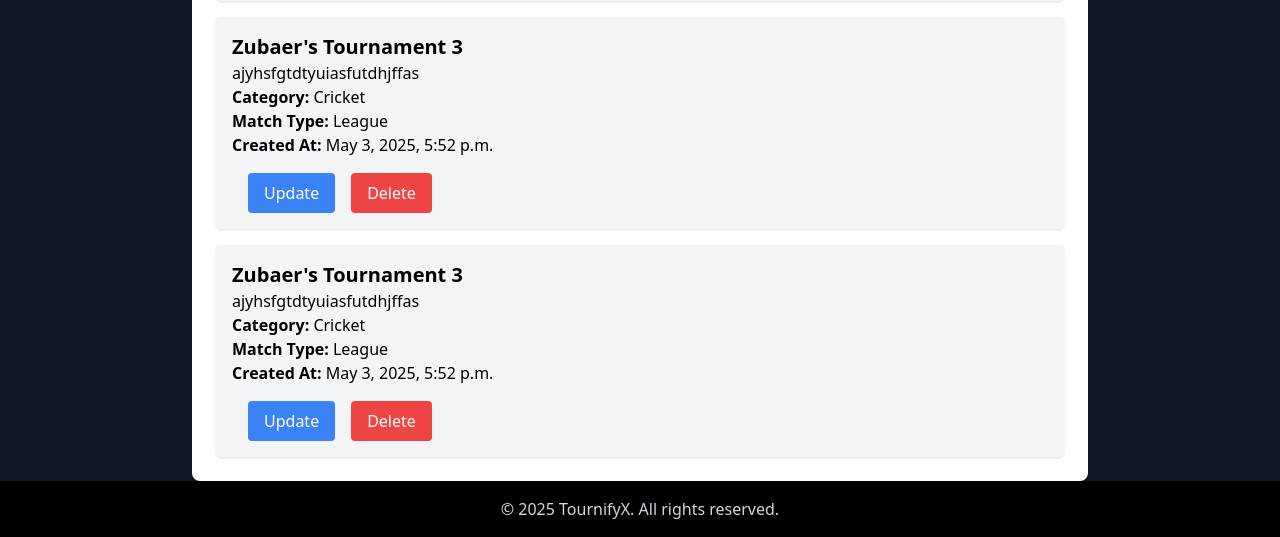
After one commit to Arkibba/TournifyX, a Django app: page /user-tournaments/ in a window 1280 px wide. The commit adds this page. Shown: the part 839-1376 px from the top of the page. Run offline with Django 5.2, Linux system fonts and the light colour scheme; a user stored in the database is signed in; data comes from the database, SQL or seed files in the repository; both versions use the stored data as it was after the commit; some libraries are stand-ins or nearby versions.

Commit message:
added update and delete

```diff
--- a/Main/urls.py
+++ b/Main/urls.py
@@ -28,4 +28,6 @@ urlpatterns = [
     path('host-tournament/', views.host_tournament, name='host_tournament'),
     path('join-tournament/', views.join_tournament, name='join_tournament'),
     path('tournament-dashboard/<int:tournament_id>/', views.tournament_dashboard, name='tournament_dashboard'),
+    path('user-tournaments/', views.user_tournaments, name='user_tournaments'),
+    path('update-tournament/<int:tournament_id>/', views.update_tournament, name='update_tournament'),
 ]
--- a/templates/home.html
+++ b/templates/home.html
@@ -17,6 +17,7 @@
 <body class="relative h-screen text-white">
 
   <video
+
     id="introVideo"
     class="absolute top-0 left-0 w-full h-full object-cover z-0"
     autoplay
@@ -48,7 +49,7 @@
         </div>
         <div class="hidden md:flex space-x-6">
           <a href="#" class="text-gray-200 hover:text-white hover:underline">Home</a>
-          <a href="#" class="text-gray-200 hover:text-white hover:underline">Tournaments</a>
+          <a href="{% url 'user_tournaments' %}" class="text-gray-200 hover:text-white hover:underline">Tournaments</a>
           <a href="#" class="text-gray-200 hover:text-white hover:underline">About</a>
           <a href="#" class="text-gray-200 hover:text-white hover:underline">Contact</a>
           <!-- Add a button to trigger the modal -->
--- a/templates/host_tournament.html
+++ b/templates/host_tournament.html
@@ -53,10 +53,9 @@
     </div>
   </div>
 </div>
+
+
 {% endif %}
-
-{% endblock %}
-
 <script>
   document.addEventListener('DOMContentLoaded', function () {
     const modal = document.getElementById('successModal');
@@ -71,3 +70,4 @@
     }
   });
 </script>
+{% endblock %}
--- /dev/null
+++ b/templates/user_tournaments.html
@@ -0,0 +1,31 @@
+{% extends 'base.html' %}
+{% block title %}My Tournaments{% endblock %}
+
+{% block content %}
+<div class="max-w-4xl mx-auto mt-8 p-6 bg-white shadow-md rounded-lg text-black">
+    <h1 class="text-3xl font-bold mb-4">My Tournaments</h1>
+
+    {% if tournaments %}
+        <ul class="space-y-4">
+            {% for tournament in tournaments %}
+                <li class="p-4 bg-gray-100 rounded shadow">
+                    <h2 class="text-xl font-bold">{{ tournament.name }}</h2>
+                    <p>{{ tournament.description }}</p>
+                    <p><strong>Category:</strong> {{ tournament.get_category_display }}</p>
+                    <p><strong>Match Type:</strong> {{ tournament.get_match_type_display }}</p>
+                    <p><strong>Created At:</strong> {{ tournament.created_at }}</p>
+
+                    <form method="POST" class="mt-4 flex space-x-4">
+                        {% csrf_token %}
+                        <input type="hidden" name="tournament_id" value="{{ tournament.id }}">
+                        <button type="submit" name="action" value="update" class="px-4 py-2 bg-blue-500 text-white rounded">Update</button>
+                        <button type="submit" name="action" value="delete" class="px-4 py-2 bg-red-500 text-white rounded">Delete</button>
+                    </form>
+                </li>
+            {% endfor %}
+        </ul>
+    {% else %}
+        <p>You have not created any tournaments yet.</p>
+    {% endif %}
+</div>
+{% endblock %}
--- a/tournifyx/views.py
+++ b/tournifyx/views.py
@@ -10,6 +10,7 @@ import string
 import random
 from .utils import generate_knockout_fixtures, generate_league_fixtures
 import itertools
+from django.http import HttpResponseForbidden
 
 def generate_knockout_fixtures(players):
     random.shuffle(players)
@@ -177,3 +178,41 @@ def tournament_dashboard(request, tournament_id):
         'participants': participants,  # Pass participants to the template
         'fixtures': fixtures,
     })
+
+
+@login_required(login_url='login')
+def user_tournaments(request):
+    try:
+        host_profile = HostProfile.objects.get(user=request.user)
+    except HostProfile.DoesNotExist:
+        return HttpResponseForbidden("You are not authorized to view this page.")
+
+    tournaments = Tournament.objects.filter(created_by=host_profile)
+
+    if request.method == 'POST':
+        tournament_id = request.POST.get('tournament_id')
+        action = request.POST.get('action')
+
+        if action == 'delete':
+            Tournament.objects.filter(id=tournament_id, created_by=host_profile).delete()
+        elif action == 'update':
+            # Redirect to a tournament update page (to be implemented)
+            return redirect('update_tournament', tournament_id=tournament_id)
+
+    return render(request, 'user_tournaments.html', {'tournaments': tournaments})
+
+
+@login_required(login_url='login')
+def update_tournament(request, tournament_id):
+    tournament = get_object_or_404(Tournament, id=tournament_id, created_by__user=request.user)
+
+    if request.method == 'POST':
+        form = TournamentForm(request.POST, instance=tournament)
+        if form.is_valid():
+            form.save()
+            messages.success(request, f"Tournament '{tournament.name}' updated successfully!")
+            return redirect('user_tournaments')
+    else:
+        form = TournamentForm(instance=tournament)
+
+    return render(request, 'update_tournament.html', {'form': form, 'tournament': tournament})
```
Also changed, not shown: templates/update_tournament.html (added, +13 -0 lines), db.sqlite3.
